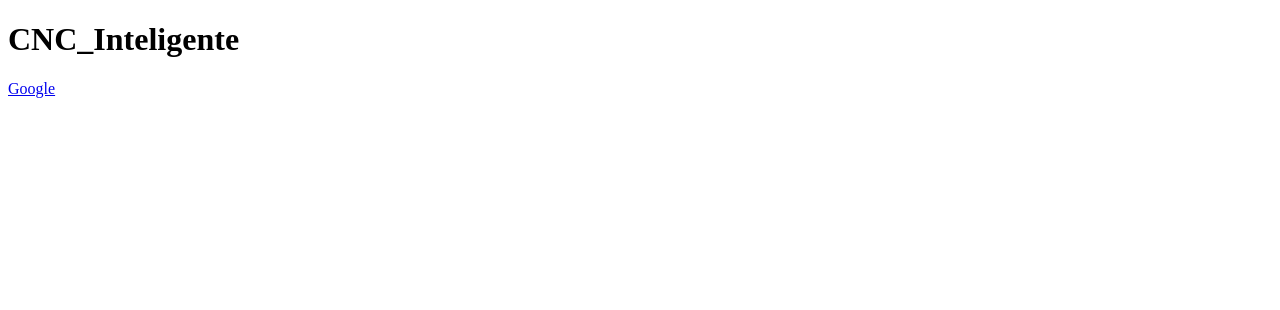
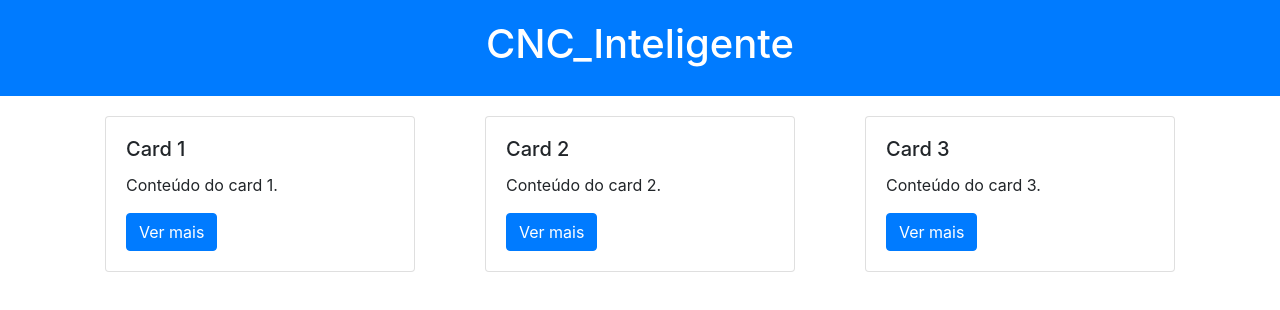
Before and after one commit to lauro17/CNC_Inteligente, a plain HTML site: page index.html in a window 1280 px wide. Drawn offline with nearby package versions, Linux system fonts and the light colour scheme.

Commit message:
Update index.html

```diff
--- a/index.html
+++ b/index.html
@@ -3,10 +3,70 @@
 <head>
   <meta charset="UTF-8">
   <meta name="viewport" content="width=device-width, initial-scale=1.0">
-  <title>Document</title>
+  <title>CNC_Inteligente</title>
+
+  <!-- Adicione a referência ao Bootstrap -->
+  <link href="https://stackpath.bootstrapcdn.com/bootstrap/4.5.2/css/bootstrap.min.css" rel="stylesheet">
+
+  <!-- Seus estilos CSS personalizados -->
+  <style>
+    /* Estilos personalizados */
+    /* Exemplo de estilo para o banner no topo */
+    .banner {
+      background-color: #007bff; /* Cor de fundo azul */
+      color: white; /* Cor do texto branco */
+      padding: 20px; /* Espaçamento interno */
+      text-align: center; /* Alinhamento centralizado do texto */
+    }
+
+    /* Exemplo de estilo para os cards */
+    .card {
+      margin: 20px; /* Margem entre os cards */
+    }
+  </style>
 </head>
 <body>
-  <h1>CNC_Inteligente</h1>
-  <a href="https://www.google.com">Google</a>
+  <!-- Banner no topo -->
+  <div class="banner">
+    <h1>CNC_Inteligente</h1>
+  </div>
+
+  <!-- Cards usando Bootstrap -->
+  <div class="container">
+    <div class="row">
+      <div class="col-sm-4">
+        <div class="card">
+          <div class="card-body">
+            <h5 class="card-title">Card 1</h5>
+            <p class="card-text">Conteúdo do card 1.</p>
+            <a href="#" class="btn btn-primary">Ver mais</a>
+          </div>
+        </div>
+      </div>
+      <div class="col-sm-4">
+        <div class="card">
+          <div class="card-body">
+            <h5 class="card-title">Card 2</h5>
+            <p class="card-text">Conteúdo do card 2.</p>
+            <a href="#" class="btn btn-primary">Ver mais</a>
+          </div>
+        </div>
+      </div>
+      <div class="col-sm-4">
+        <div class="card">
+          <div class="card-body">
+            <h5 class="card-title">Card 3</h5>
+            <p class="card-text">Conteúdo do card 3.</p>
+            <a href="#" class="btn btn-primary">Ver mais</a>
+          </div>
+        </div>
+      </div>
+    </div>
+  </div>
+
+  <!-- Scripts do Bootstrap (jQuery e Popper.js) -->
+  <script src="https://code.jquery.com/jquery-3.5.1.slim.min.js"></script>
+  <script src="https://cdn.jsdelivr.net/npm/@popperjs/core@2.9.3/dist/umd/popper.min.js"></script>
+  <script src="https://stackpath.bootstrapcdn.com/bootstrap/4.5.2/js/bootstrap.min.js"></script>
 </body>
 </html>
```
